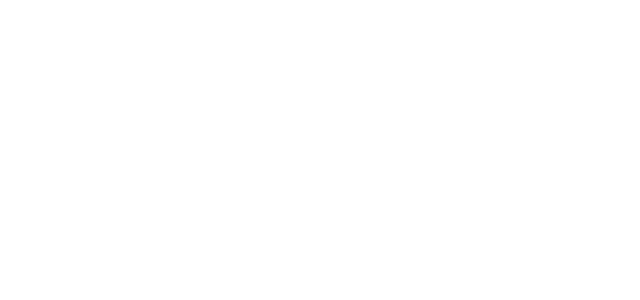
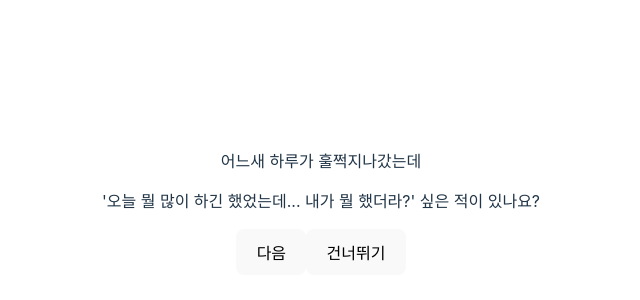
Before and after one commit to Tickley-Team/Tickley, a React (Vite) app: page /onboarding/0 in a window 1280 px wide. Before the commit this address had no page. Shown: the part 196-496 px from the top of the page, without its empty margins (319-959 px from the left). Built offline with nearby package versions, Linux system fonts and the light colour scheme.

Commit message:
refactor: 온보딩 컴포넌트를 공용 템플릿으로 개선하라

```diff
--- a/src/App.tsx
+++ b/src/App.tsx
@@ -1,28 +1,23 @@
-import React from 'react'
 import './App.css'
 import { BrowserRouter, Route, Routes } from 'react-router'
 import Todos from './pages/Todos.tsx'
 import TodosFind from './pages/TodosFind.tsx'
 import SurveySpareTime from './pages/SurveySpareTime'
 import Home from './pages/Home'
-import Onboarding1 from './pages/Onboarding1'
-import Onboarding2 from './pages/Onboarding2'
-import Onboarding3 from './pages/Onboarding3'
-import Onboarding4 from './pages/Onboarding4'
+import OnboardingPage from './pages/OnboardingPage'
 
 function App() {
+  const basename = process.env.NODE_ENV === 'production' ? '/Tickley' : '/'
+
   return (
     <div className="App">
-      <BrowserRouter>
+      <BrowserRouter basename={basename}>
         <Routes>
           <Route path="/" element={<Home />} />
           <Route path="/todos" element={<Todos />} />
           <Route path="/todos/find" element={<TodosFind />} />
           <Route path="/survey" element={<SurveySpareTime />} />
-          <Route path="/onboarding1" element={<Onboarding1 />} />
-          <Route path="/onboarding2" element={<Onboarding2 />} />
-          <Route path="/onboarding3" element={<Onboarding3 />} />
-          <Route path="/onboarding4" element={<Onboarding4 />} />
+          <Route path='/onboarding/:onboardingId' element={<OnboardingPage />} />
         </Routes>
       </BrowserRouter>
     </div>
--- /dev/null
+++ b/src/hooks/useOnboarding.ts
@@ -0,0 +1,20 @@
+import { useNavigate, useParams } from 'react-router'
+
+const useOnboarding = () => {
+  const navigate = useNavigate()
+  const params = useParams();
+  const { onboardingId: presetOnboardingId = '0' } = params;
+  const onboardingId = Number.parseInt(presetOnboardingId, 10);
+
+  const clickNext = (url: string = '') => {
+    navigate(url)
+  }
+
+  const clickSkip = () => {
+      alert("추천 질문 페이지로 이동")
+  }
+
+  return { onboardingId, clickNext, clickSkip };
+}
+
+export default useOnboarding;
--- a/src/pages/OnBoarding.tsx
+++ /dev/null
@@ -1,5 +0,0 @@
-const OnBoarding = () => {
-  return <div>OnBoarding</div>
-}
-
-export default OnBoarding
--- a/src/pages/Onboarding1.tsx
+++ /dev/null
@@ -1,26 +0,0 @@
-import React from 'react'
-import { useNavigate } from 'react-router'
-
-const Onboarding1 = () => {
-  const navigate = useNavigate()
-
-  const clickNext = () => {
-    // Onboarding2로 이동
-    navigate('/onboarding2')
-  }
-
-  const clickSkip = () => {
-      alert("추천 질문 페이지로 이동")
-  }
-
-  return (
-    <div>
-        <p>어느새 하루가 훌쩍지나갔는데</p>
-        <p>'오늘 뭘 많이 하긴 했었는데... 내가 뭘 했더라?' 싶은 적이 있나요?</p>
-        <button onClick={clickNext}>다음</button>
-        <button onClick={clickSkip}>건너뛰기</button>
-    </div>
-  )
-}
-
-export default Onboarding1
--- a/src/pages/Onboarding2.tsx
+++ /dev/null
@@ -1,27 +0,0 @@
-import React from 'react'
-import { useNavigate } from 'react-router'
-
-const Onboarding2 = () => {
-  const navigate = useNavigate()
-
-  const clickNext = () => {
-    // Onboarding3으로 이동
-    navigate('/onboarding3')
-  }
-
-  const clickSkip = () => {
-      alert("추천 질문 페이지로 이동")
-  }
-
-  return (
-    <div>
-        <p>의미 없이 휴대폰만 스크롤하며</p>
-        <p>'이 시간에 영어 단어 하나라도 외웠다면...'</p>
-        <p>같은 생각을 해본 적이 있나요?</p>
-        <button onClick={clickNext}>다음</button>
-        <button onClick={clickSkip}>건너뛰기</button>
-    </div>
-  )
-}
-
-export default Onboarding2
--- a/src/pages/Onboarding3.tsx
+++ /dev/null
@@ -1,26 +0,0 @@
-import React from 'react'
-import { useNavigate } from 'react-router'
-
-const Onboarding3 = () => {
-  const navigate = useNavigate()
-
-  const clickNext = () => {
-    // Onboarding2로 이동
-    navigate('/onboarding4')
-  }
-
-  const clickSkip = () => {
-      alert("추천 질문 페이지로 이동")
-  }
-
-  return (
-    <div>
-        <p>바쁜 일상 속 플려보내기 쉬운 시간을</p>
-        <p>이제는 놓치지 않을 수 있도록 도와드릴게요!</p>
-        <button onClick={clickNext}>다음</button>
-        <button onClick={clickSkip}>건너뛰기</button>
-    </div>
-  )
-}
-
-export default Onboarding3
--- a/src/pages/Onboarding4.tsx
+++ /dev/null
@@ -1,18 +0,0 @@
-import React from 'react'
-
-const goToRecommend = () => {
-    alert("추천 질문 페이지로 이동")
-}
-
-
-const Onboarding4 = () => {
-  return (
-    <div>
-        <p>티끌 같은 시간을 쌓아 태산 같은 변화를</p>
-        <p>저희와 함께 만들어 봐요!</p>
-        <button onClick={goToRecommend}>다음</button>
-    </div>
-  )
-}
-
-export default Onboarding4
--- /dev/null
+++ b/src/pages/OnboardingPage.tsx
@@ -0,0 +1,29 @@
+import useOnboarding from "../hooks/useOnboarding";
+
+const OnboardingPage = () => {
+  const { onboardingId, clickNext, clickSkip } = useOnboarding();
+
+  const messages = {
+    message: [
+      '<p>어느새 하루가 훌쩍지나갔는데</p><p>&apos;오늘 뭘 많이 하긴 했었는데... 내가 뭘 했더라?&apos; 싶은 적이 있나요?</p>',
+      '<p>의미 없이 휴대폰만 스크롤하며</p><p>&apos;이 시간에 영어 단어 하나라도 외웠다면...&apos;</p><p>같은 생각을 해본 적이 있나요?</p>',
+      '<p>바쁜 일상 속 플려보내기 쉬운 시간을</p><p>이제는 놓치지 않을 수 있도록 도와드릴게요!</p>',
+      '<p>티끌 같은 시간을 쌓아 태산 같은 변화를</p><p>저희와 함께 만들어 봐요!</p>',
+    ],
+    nextUrl: [
+      '/onboarding/1',
+      '/onboarding/2',
+      '/onboarding/3',
+      '/survey',
+    ],
+  }
+  return (
+    <div>
+        <div dangerouslySetInnerHTML={{ __html: messages.message[onboardingId] }} />
+        <button onClick={() => clickNext(messages.nextUrl[onboardingId])}>다음</button>
+        {onboardingId !== 4 && <button onClick={clickSkip}>건너뛰기</button>}
+    </div>
+  )
+}
+
+export default OnboardingPage
```
